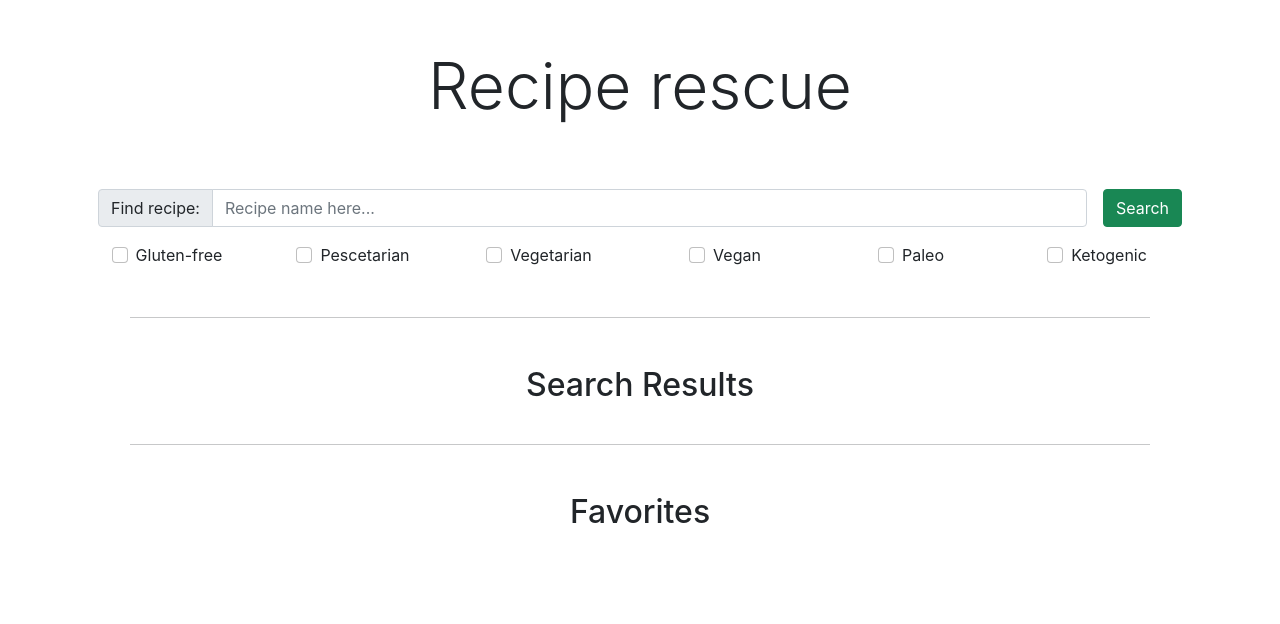
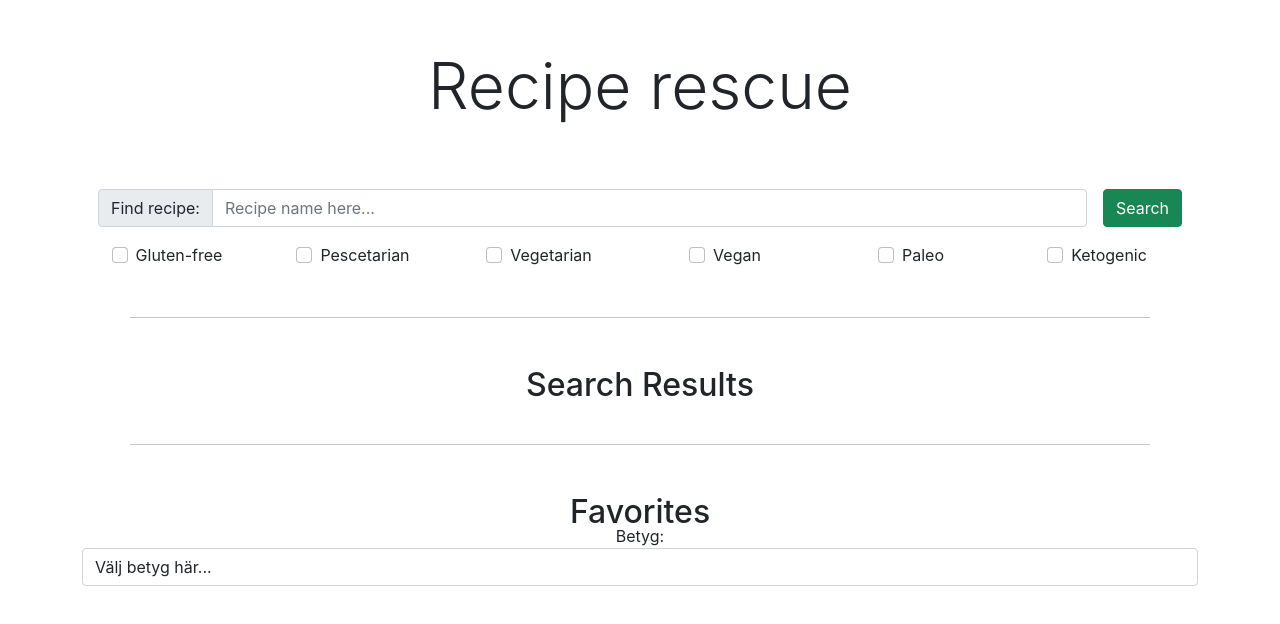
Before and after one commit to FilipNordqvist/food-react-app, a React (Create React App) app in the folder food-app/: page / in a window 1280 px wide. Shown: the top 624 px of the page. Built offline with nearby package versions, Linux system fonts and the light colour scheme.

Commit message:
Skapar en rating komponent

```diff
--- a/food-app/src/App.js
+++ b/food-app/src/App.js
@@ -5,8 +5,10 @@ import {searchRecipeById, searchRecipes} from "./http.js";
 import Button from './Components/Button';
 import RecipeList from './Components/RecipeList';
 import CheckboxList from './Components/CheckboxList/index.js';
+import Rating from './Components/Rating/index.js';
 
 function App() {
+  const [rating, setRating] = useState(0)
   const [searchTerm, setSearchTerm] = useState("");
   const [searchResult, setSearchResult] = useState([]);
   const [recipes, setRecipes] = useState(() => {
@@ -99,6 +101,11 @@ function App() {
         show={true}
         image="/images/delete.png"
       />
+      <Rating
+      id="rating-field"
+      value={rating}
+      onChange={(val) => setRating(val)}
+      />
     </div>
   );
 }
```
